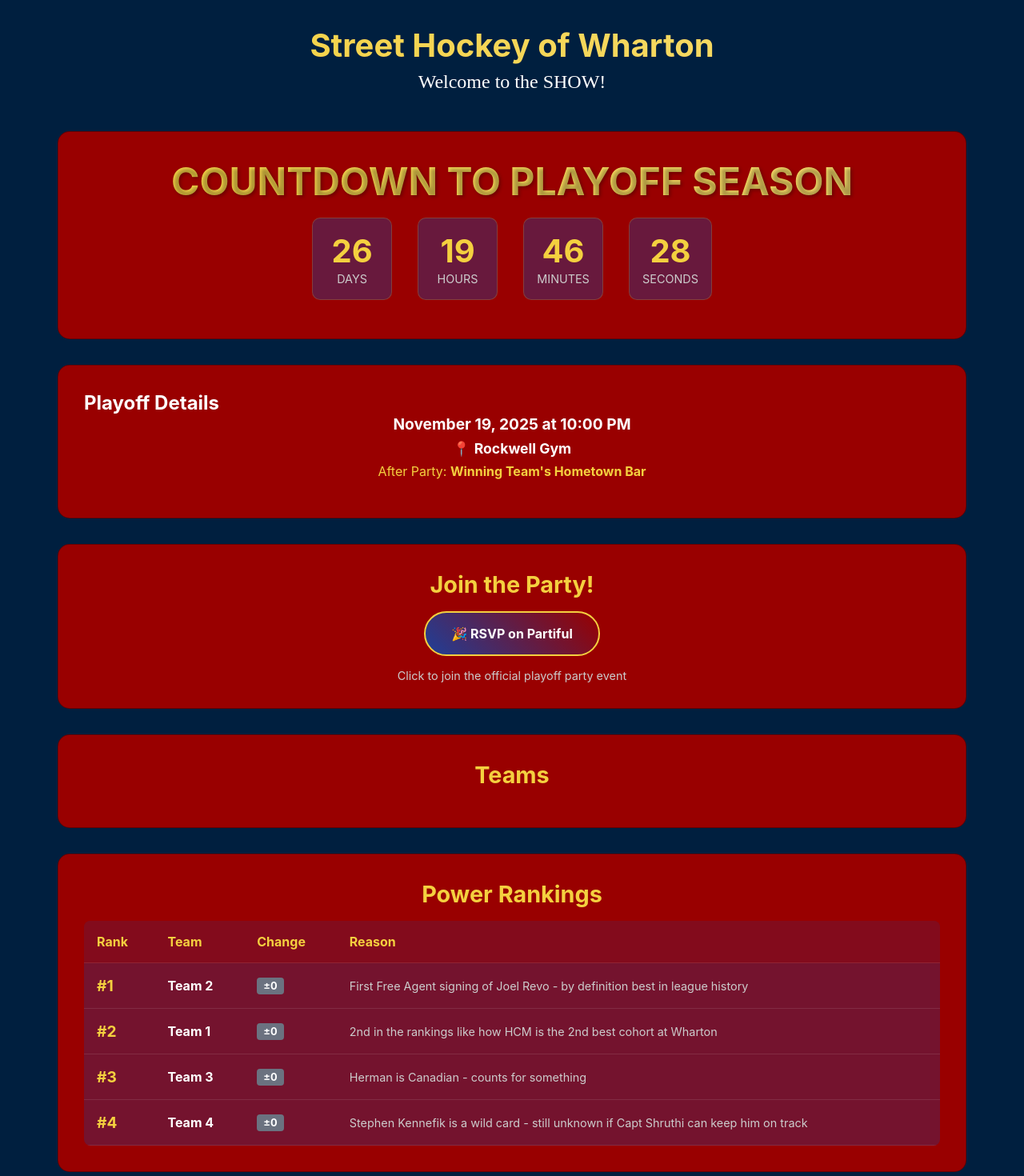
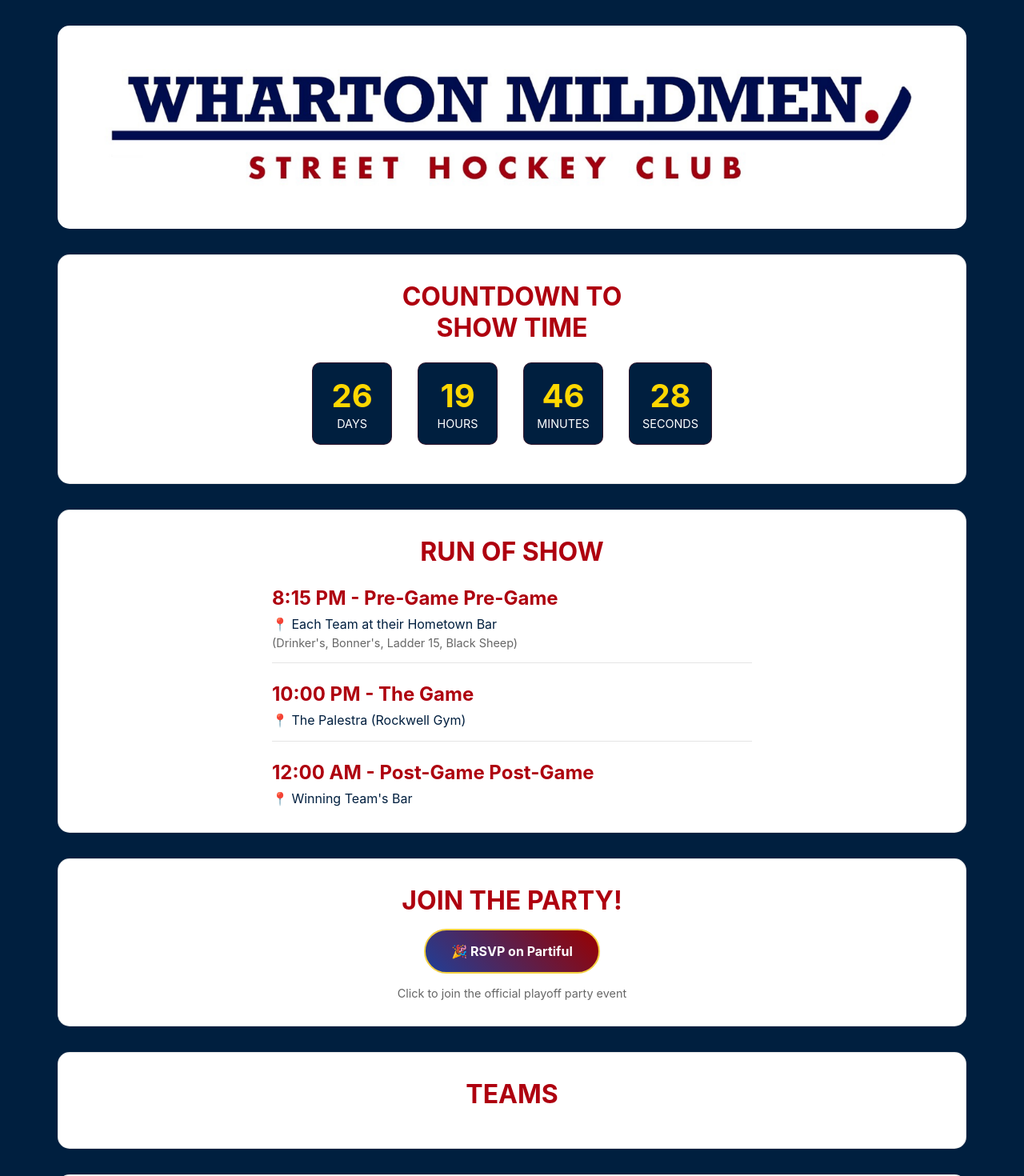
Before and after one commit to rberg27/streethockeyofwharton, a Next.js app: page / in a window 1280 px wide. Shown: the top 1470 px of the page at 80% size. Built offline with nearby package versions, Linux system fonts and the light colour scheme.

Commit message:
Updated style

```diff
--- a/app/globals.css
+++ b/app/globals.css
@@ -38,11 +38,11 @@ body {
 }
 
 .countdown-container {
-  background: #990000;
+  background: #fff;
   border-radius: 15px;
   padding: 2rem;
   margin-bottom: 2rem;
-  border: 1px solid rgba(0, 0, 0, 0.3);
+  border: 1px solid rgba(0, 0, 0, 0.1);
   text-align: center;
 }
 
@@ -57,47 +57,55 @@ body {
 
 .time-unit {
   text-align: center;
-  background: rgba(31, 63, 152, 0.4);
+  background: #001f3f;
   border-radius: 10px;
   padding: 1rem;
   min-width: 100px;
-  border: 1px solid rgba(244, 208, 63, 0.2);
+  border: 1px solid rgba(153, 0, 0, 0.3);
 }
 
 .time-value {
   font-size: 2.5rem;
   font-weight: bold;
   display: block;
-  color: #f4d03f;
+  color: #FFD700;
 }
 
 .time-label {
   font-size: 0.9rem;
-  color: #ccc;
+  color: #fff;
   text-transform: uppercase;
 }
 
 .event-details {
-  background: #990000;
+  background: #fff;
   border-radius: 15px;
   padding: 2rem;
   margin-bottom: 2rem;
-  border: 1px solid rgba(0, 0, 0, 0.3);
+  border: 1px solid rgba(0, 0, 0, 0.1);
 }
 
 .section {
-  background: #990000;
+  background: #fff;
   border-radius: 15px;
   padding: 2rem;
   margin-bottom: 2rem;
-  border: 1px solid rgba(0, 0, 0, 0.3);
+  border: 1px solid rgba(0, 0, 0, 0.1);
 }
 
 .section h2 {
   font-size: 1.8rem;
   margin-bottom: 1rem;
-  color: #f4d03f;
+  color: #ae000f;
   text-align: center;
+}
+
+.section-heading {
+  font-size: 2.0rem !important;
+  font-weight: bold;
+  color: #ae000f;
+  text-align: center;
+  margin-bottom: 1.5rem;
 }
 
 .partiful-link {
@@ -127,13 +135,13 @@ body {
   margin-bottom: 0.5rem;
   padding: 1rem;
   border-radius: 8px;
-  border-left: 4px solid #f4d03f;
+  border-left: 4px solid #ae000f;
 }
 
 .power-rankings table {
   width: 100%;
   border-collapse: collapse;
-  background: rgba(31, 63, 152, 0.3);
+  background: #f8f8f8;
   border-radius: 8px;
   overflow: hidden;
 }
@@ -142,12 +150,13 @@ body {
 .power-rankings td {
   padding: 1rem;
   text-align: left;
-  border-bottom: 1px solid rgba(255, 255, 255, 0.1);
+  border-bottom: 1px solid rgba(0, 0, 0, 0.1);
+  color: #001f3f;
 }
 
 .power-rankings th {
-  background: rgba(153, 0, 0, 0.4);
-  color: #f4d03f;
+  background: #ae000f;
+  color: #fff;
   font-weight: bold;
 }
 
--- a/app/page.tsx
+++ b/app/page.tsx
@@ -2,25 +2,25 @@ import Countdown from '@/components/Countdown'
 import EventDetails from '@/components/EventDetails'
 import PartifulLink from '@/components/PartifulLink'
 import TeamsList from '@/components/TeamsList'
+import FreeAgents from '@/components/FreeAgents'
 import PowerRankings from '@/components/PowerRankings'
 
 export default function Home() {
   return (
     <div className="container">
-      <header className="header">
-        <h1 style={{
-          fontSize: '2.5rem',
-          marginBottom: '0.5rem',
-          background: 'linear-gradient(45deg, #f4d03f, #f7dc6f)',
-          backgroundClip: 'text',
-          WebkitBackgroundClip: 'text',
-          WebkitTextFillColor: 'transparent'
-        }}>
-          Street Hockey of Wharton
-        </h1>
-        <p style={{ fontSize: '1.5rem', color: '#fff', fontFamily: '"Lucida Handwriting", cursive' }}>
-          Welcome to the SHOW!
-        </p>
+      <header className="header" style={{ background: '#fff', padding: '2rem', borderRadius: '15px', marginBottom: '2rem' }}>
+        <div style={{ textAlign: 'center', marginBottom: '0rem' }}>
+          <img
+            src="/Wharton Mildmen Street Hockey Club.png"
+            alt="Wharton Mildmen Street Hockey Club"
+            style={{
+              maxWidth: '100%',
+              height: 'auto',
+              maxHeight: '200px',
+              transform: 'translateY(0px)'
+            }}
+          />
+        </div>
       </header>
 
       <main>
@@ -28,6 +28,7 @@ export default function Home() {
         <EventDetails />
         <PartifulLink />
         <TeamsList />
+        <FreeAgents />
         <PowerRankings />
       </main>
     </div>
--- a/components/Countdown.tsx
+++ b/components/Countdown.tsx
@@ -37,7 +37,9 @@ export default function Countdown() {
 
   return (
     <div className="countdown-container">
-      <h1 className="title">COUNTDOWN TO PLAYOFF SEASON</h1>
+      <h1 className="section-heading">
+        COUNTDOWN TO<br />SHOW TIME
+      </h1>
       <div className="countdown">
         <div className="time-unit">
           <span className="time-value">{timeLeft.days.toString().padStart(2, '0')}</span>
--- a/components/EventDetails.tsx
+++ b/components/EventDetails.tsx
@@ -1,17 +1,52 @@
 export default function EventDetails() {
   return (
     <div className="event-details">
-      <h2>Playoff Details</h2>
-      <div style={{ textAlign: 'center', marginBottom: '1rem' }}>
-        <p style={{ fontSize: '1.2rem', marginBottom: '0.5rem' }}>
-          <strong>November 19, 2025 at 10:00 PM</strong>
-        </p>
-        <p style={{ fontSize: '1.1rem', marginBottom: '0.5rem' }}>
-          📍 <strong>Rockwell Gym</strong>
-        </p>
-        <p style={{ fontSize: '1rem', color: '#f4d03f' }}>
-          After Party: <strong>Winning Team's Hometown Bar</strong>
-        </p>
+      <h2 className="section-heading">RUN OF SHOW</h2>
+      <div style={{ maxWidth: '600px', margin: '0 auto' }}>
+        <div style={{ marginBottom: '1.5rem', paddingBottom: '1rem', borderBottom: '1px solid rgba(0, 0, 0, 0.1)' }}>
+          <h3 style={{
+            fontSize: '1.5rem',
+            marginBottom: '0.5rem',
+            fontWeight: 'bold',
+            color: '#ae000f'
+          }}>
+            8:15 PM - Pre-Game Pre-Game
+          </h3>
+          <p style={{ fontSize: '1rem', color: '#001f3f' }}>
+            📍 Each Team at their Hometown Bar
+          </p>
+          <p style={{ fontSize: '0.9rem', color: '#666', marginTop: '0.3rem' }}>
+            (Drinker's, Bonner's, Ladder 15, Black Sheep)
+          </p>
+        </div>
+
+        <div style={{ marginBottom: '1.5rem', paddingBottom: '1rem', borderBottom: '1px solid rgba(0, 0, 0, 0.1)' }}>
+          <h3 style={{
+            fontSize: '1.5rem',
+            marginBottom: '0.5rem',
+            fontWeight: 'bold',
+            color: '#ae000f'
+          }}>
+            10:00 PM - The Game
+          </h3>
+          <p style={{ fontSize: '1rem', color: '#001f3f' }}>
+            📍 The Palestra (Rockwell Gym)
+          </p>
+        </div>
+
+        <div>
+          <h3 style={{
+            fontSize: '1.5rem',
+            marginBottom: '0.5rem',
+            fontWeight: 'bold',
+            color: '#ae000f'
+          }}>
+            12:00 AM - Post-Game Post-Game
+          </h3>
+          <p style={{ fontSize: '1rem', color: '#001f3f' }}>
+            📍 Winning Team's Bar
+          </p>
+        </div>
       </div>
     </div>
   )
--- /dev/null
+++ b/components/FreeAgents.tsx
@@ -0,0 +1,60 @@
+import fs from 'fs'
+import path from 'path'
+
+function parseFreeAgents(content: string): string[] {
+  const lines = content.split('\n')
+  const freeAgents: string[] = []
+  let inFreeAgentsSection = false
+
+  for (const line of lines) {
+    if (line.startsWith('# Free Agents')) {
+      inFreeAgentsSection = true
+      continue
+    }
+    if (inFreeAgentsSection && line.startsWith('- ')) {
+      freeAgents.push(line.replace('- ', ''))
+    }
+  }
+
+  return freeAgents
+}
+
+export default function FreeAgents() {
+  let freeAgents: string[] = []
+
+  try {
+    const filePath = path.join(process.cwd(), 'teams.md')
+    const fileContents = fs.readFileSync(filePath, 'utf8')
+    freeAgents = parseFreeAgents(fileContents)
+  } catch (error) {
+    console.error('Error reading teams.md:', error)
+  }
+
+  return (
+    <div className="section">
+      <h2 className="section-heading">FREE AGENTS</h2>
+      <div style={{ maxWidth: '600px', margin: '0 auto' }}>
+        <p style={{ textAlign: 'center', color: '#ae000f', marginBottom: '1.5rem', fontSize: '1.1rem' }}>
+          Free agents will be claimed via a proprietary agentic algorithm (or "dibs"). Team assignments updated daily.
+        </p>
+        <div style={{ display: 'grid', gap: '1rem' }}>
+          {freeAgents.map((agent, index) => (
+            <div key={index} style={{
+              background: '#f8f8f8',
+              padding: '1rem',
+              borderRadius: '8px',
+              borderLeft: '4px solid #ae000f',
+              display: 'flex',
+              justifyContent: 'space-between',
+              alignItems: 'center'
+            }}>
+              <span style={{ color: '#001f3f', fontSize: '1.1rem', fontWeight: 'bold' }}>
+                {agent}
+              </span>
+            </div>
+          ))}
+        </div>
+      </div>
+    </div>
+  )
+}
--- a/components/PartifulLink.tsx
+++ b/components/PartifulLink.tsx
@@ -1,7 +1,7 @@
 export default function PartifulLink() {
   return (
     <div className="section">
-      <h2>Join the Party!</h2>
+      <h2 className="section-heading">JOIN THE PARTY!</h2>
       <div style={{ textAlign: 'center' }}>
         <a
           href="https://partiful.com/e/eljhHV3tVfUweZ0sEcCN"
@@ -11,7 +11,7 @@ export default function PartifulLink() {
         >
           🎉 RSVP on Partiful
         </a>
-        <p style={{ marginTop: '1rem', fontSize: '0.9rem', color: '#ccc' }}>
+        <p style={{ marginTop: '1rem', fontSize: '0.9rem', color: '#666' }}>
           Click to join the official playoff party event
         </p>
       </div>
--- a/components/PowerRankings.tsx
+++ b/components/PowerRankings.tsx
@@ -2,28 +2,28 @@ export default function PowerRankings() {
   const rankings = [
     {
       rank: 1,
-      team: "Team 2",
+      team: "Bonner's Pub Street Hockey Club",
       change: "same",
       changeValue: "±0",
       reason: "First Free Agent signing of Joel Revo - by definition best in league history"
     },
     {
       rank: 2,
-      team: "Team 1",
+      team: "Drinker's Pub Street Hockey Club",
       change: "same",
       changeValue: "±0",
       reason: "2nd in the rankings like how HCM is the 2nd best cohort at Wharton"
     },
     {
       rank: 3,
-      team: "Team 3",
+      team: "Ladders 15 Street Hockey Club",
       change: "same",
       changeValue: "±0",
       reason: "Herman is Canadian - counts for something"
     },
     {
       rank: 4,
-      team: "Team 4",
+      team: "Black Sheep Street Hockey Club",
       change: "same",
       changeValue: "±0",
       reason: "Stephen Kennefik is a wild card - still unknown if Capt Shruthi can keep him on track"
@@ -43,7 +43,7 @@ export default function PowerRankings() {
 
   return (
     <div className="section power-rankings">
-      <h2>Power Rankings</h2>
+      <h2 className="section-heading">POWER RANKINGS</h2>
       <div style={{ overflowX: 'auto' }}>
         <table>
           <thead>
@@ -51,13 +51,13 @@ export default function PowerRankings() {
               <th>Rank</th>
               <th>Team</th>
               <th>Change</th>
-              <th>Reason</th>
+              <th>Analysis</th>
             </tr>
           </thead>
           <tbody>
             {rankings.map((team) => (
               <tr key={team.rank}>
-                <td style={{ fontWeight: 'bold', fontSize: '1.2rem', color: '#f4d03f' }}>
+                <td style={{ fontWeight: 'bold', fontSize: '1.2rem', color: '#FFD700' }}>
                   #{team.rank}
                 </td>
                 <td style={{ fontWeight: 'bold' }}>{team.team}</td>
@@ -66,7 +66,7 @@ export default function PowerRankings() {
                     {team.changeValue}
                   </span>
                 </td>
-                <td style={{ fontSize: '0.9rem', color: '#ccc' }}>
+                <td style={{ fontSize: '0.9rem', color: '#666' }}>
                   {team.reason}
                 </td>
               </tr>
--- a/components/TeamsList.tsx
+++ b/components/TeamsList.tsx
@@ -42,34 +42,34 @@ export default function TeamsList() {
 
   return (
     <div className="section">
-      <h2>Teams</h2>
+      <h2 className="section-heading">TEAMS</h2>
       <div style={{ display: 'grid', gap: '1rem', gridTemplateColumns: 'repeat(2, 1fr)' }}>
         {teams.map((team, index) => (
           <div key={index} style={{
-            background: 'rgba(31, 63, 152, 0.3)',
+            background: '#f8f8f8',
             padding: '1.5rem',
             borderRadius: '8px',
-            borderLeft: '4px solid #f4d03f'
+            borderLeft: '4px solid #ae000f'
           }}>
-            <h3 style={{ color: '#f4d03f', marginBottom: '0.5rem', fontSize: '1.2rem' }}>
+            <h3 style={{ color: '#ae000f', marginBottom: '0.5rem', fontSize: '1.2rem', fontWeight: 'bold' }}>
               {team.name}
             </h3>
             {team.bar && (
               <p style={{
-                color: '#f7dc6f',
+                color: '#001f3f',
                 fontSize: '0.9rem',
                 marginBottom: '1rem',
                 fontStyle: 'italic'
               }}>
-                Hometown Bar: {team.bar}
+                🍺 {team.bar}
               </p>
             )}
             <ul style={{ listStyle: 'none' }}>
               {team.players.map((player, playerIndex) => (
                 <li key={playerIndex} style={{
                   padding: '0.3rem 0',
-                  borderBottom: '1px solid rgba(255, 255, 255, 0.1)',
-                  color: '#fff'
+                  borderBottom: '1px solid rgba(0, 0, 0, 0.1)',
+                  color: '#001f3f'
                 }}>
                   {player}
                 </li>
```
Also changed, not shown: public/Wharton Mildmen Street Hockey Club.png (added), 1 other file (tests, documents, lock files or other folders).
